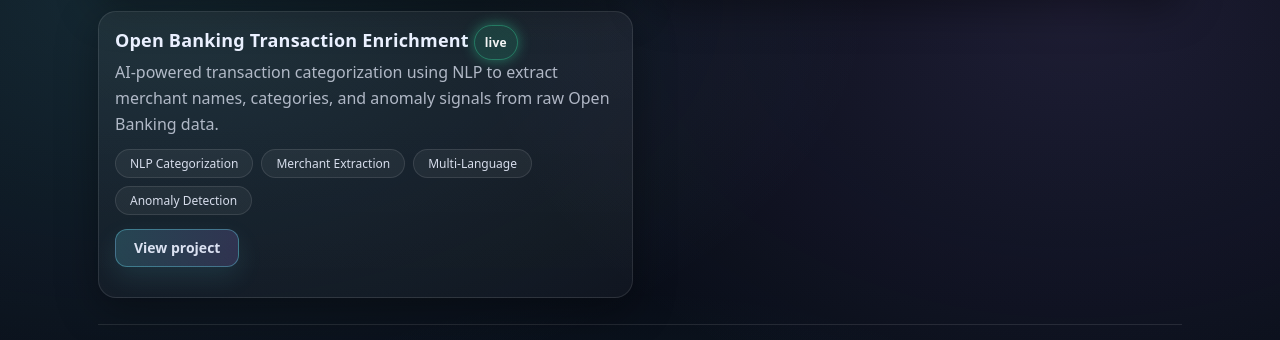
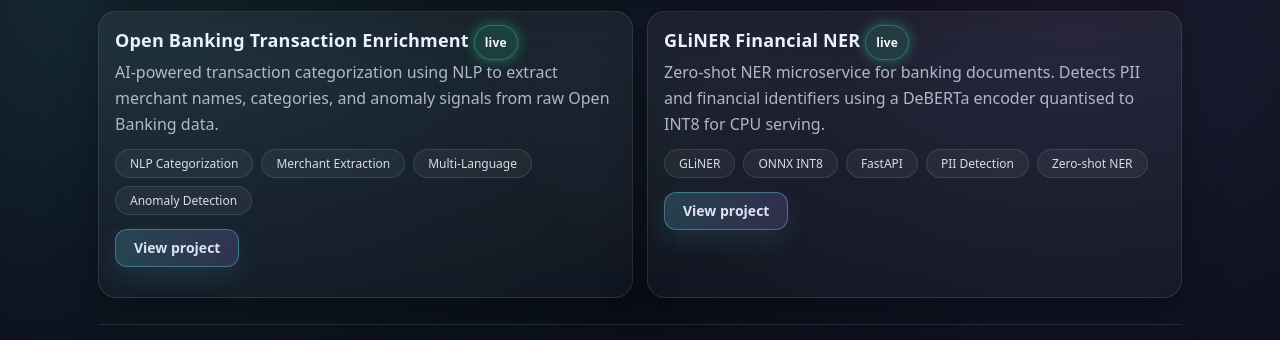
Before and after one commit to nepryoon/neuromorphic-inference-lab-site, a plain HTML site: page index.html in a window 1280 px wide. Shown: the part 887-1227 px from the top of the page. Drawn offline with Linux system fonts and the light colour scheme; no server answers.

Commit message:
Add GLiNER Financial NER project card to index.html

```diff
--- a/index.html
+++ b/index.html
@@ -154,6 +154,25 @@
           </div>
         </article>
 
+        <article class="card col-6" data-mode="api">
+          <h3>GLiNER Financial NER <span class="badge live">live</span></h3>
+          <p>
+            Zero-shot NER microservice for banking documents. Detects PII and financial identifiers using a DeBERTa encoder quantised to INT8 for CPU serving.
+          </p>
+
+          <div class="tags">
+            <span class="tag">GLiNER</span>
+            <span class="tag">ONNX INT8</span>
+            <span class="tag">FastAPI</span>
+            <span class="tag">PII Detection</span>
+            <span class="tag">Zero-shot NER</span>
+          </div>
+
+          <div class="actions">
+            <a class="btn primary" href="/demos/gliner-financial-ner/">View project</a>
+          </div>
+        </article>
+
       </div>
     </section>
 
```
